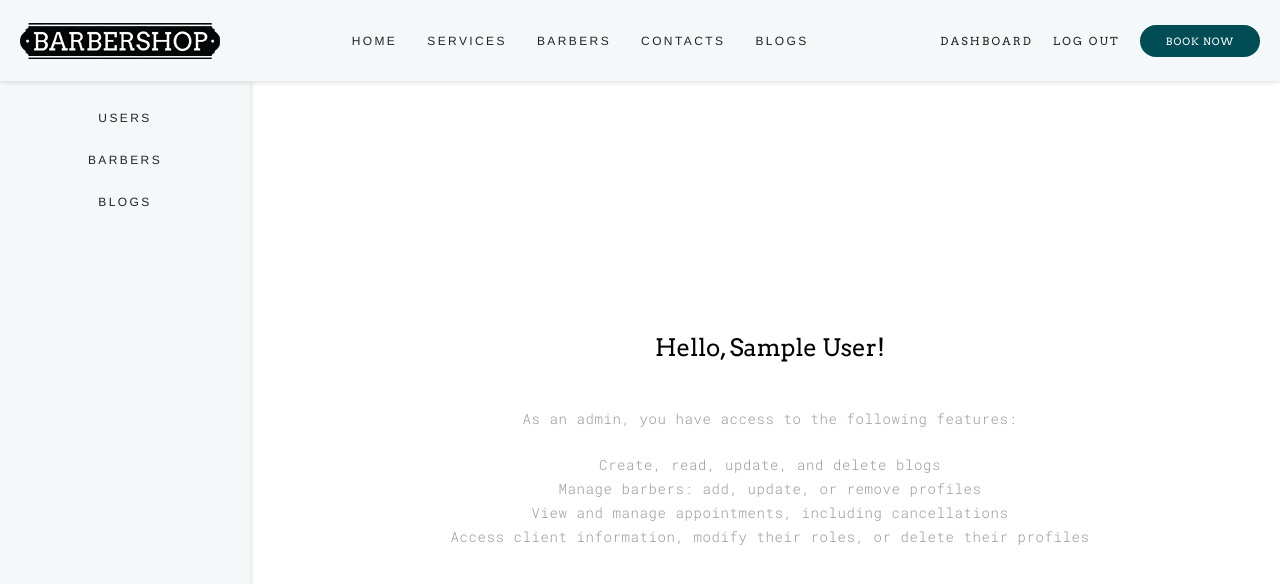
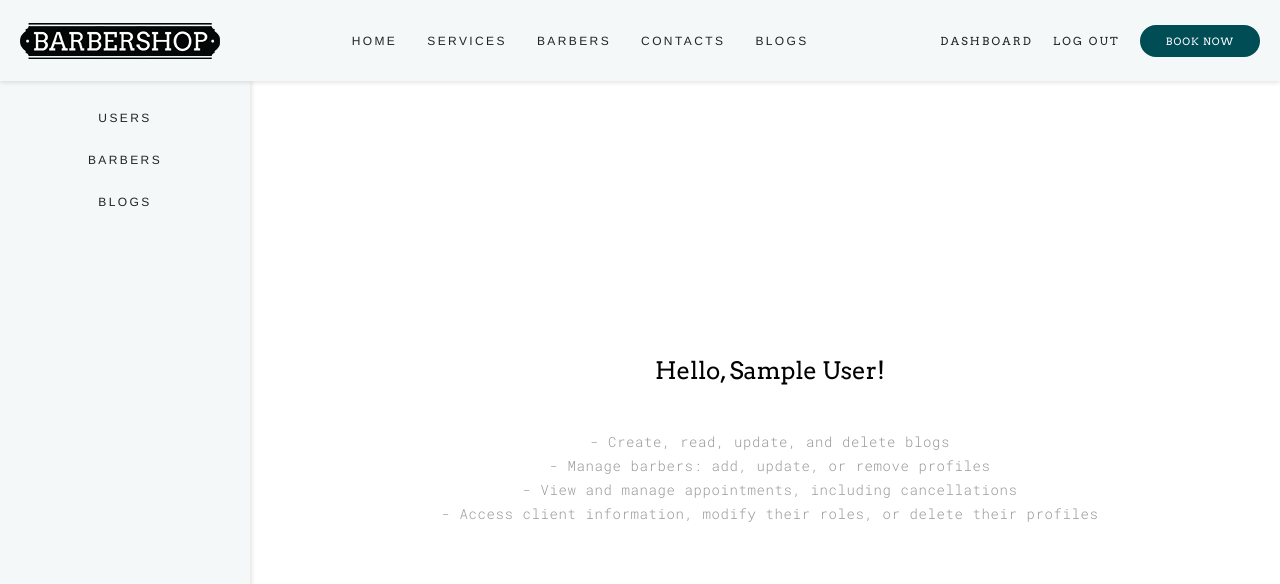
Before and after one commit to kmatsuleva/barbershop, a React (Vite) app: page /dashboard in a window 1280 px wide. Shown: the top 584 px of the page. Built offline with nearby package versions, Linux system fonts and the light colour scheme; no server answers; sample sign-in values are in the browser's storage.

Commit message:
Renamed components

```diff
--- a/src/App.jsx
+++ b/src/App.jsx
@@ -19,7 +19,7 @@ import BlogPost from "./components/blogs/blog-post/BlogPost";
 import Contacts from "./components/contacts/Contacts";
 import Booking from "./components/booking/Booking";
 import Dashboard from "./components/dashboard/Dashboard";
-import StartDashboard from "./components/dashboard/start-dashboard/StartDashboard";
+import WelcomeDashboard from "./components/dashboard/welcome-dashboard/WelcomeDashboard";
 import BarberManagement from "./components/dashboard/admin-dashboard/barbers/BarberManagement";
 import BlogManagement from "./components/dashboard/admin-dashboard/blogs/BlogManagement";
 import UserManagement from "./components/dashboard/admin-dashboard/users/UserManagement";
@@ -61,7 +61,7 @@ function App() {
             <Route element={<PrivatePagesGuard />}>
               <Route path="/booking" element={<Booking />} />
               <Route path="/dashboard" element={<Dashboard />}>
-                <Route index element={<StartDashboard />} />
+                <Route index element={<WelcomeDashboard />} />
                 <Route element={<AdminPagesGuard />}>
                   <Route path="users" element={<UserManagement />} />
                   <Route path="barbers" element={<BarberManagement />} />
--- a/src/components/dashboard/start-dashboard/StartDashboard.jsx
+++ b/src/components/dashboard/welcome-dashboard/WelcomeDashboard.jsx
@@ -1,19 +1,16 @@
 import { useAuth } from "../../../hooks/useAuth";
 
-export default function StartDashboard() {
+export default function WelcomeDashboard() {
   const { user, userRole } = useAuth();
 
   return (
     <>
       <div className="flex flex-col items-center justify-lg-center text-center h-full">
-        <h3 className="mb-3">
-          Hello, {`${user.firstName} ${user.lastName}!`}
-        </h3>
+        <h3 className="mb-3">Hello, {`${user.firstName} ${user.lastName}!`}</h3>
 
         {userRole === "client" ? (
           <>
             <div className="p text-width-medium">
-              <div className="p big">Here are some things you can do:</div>
               <div className="p big">
                 <ul>
                   <li>- Review and manage your appointments</li>
@@ -26,7 +23,10 @@ export default function StartDashboard() {
               <div className="p big">
                 Need help? Contact us on
                 <span>
-                  <a href="mailto:american.barbershop.office@gmail.com" className="inline-block pl-2 link link-primary text-medium">
+                  <a
+                    href="mailto:american.barbershop.office@gmail.com"
+                    className="inline-block pl-2 link link-primary text-medium"
+                  >
                     american.barbershop.office@gmail.com
                   </a>
                 </span>
@@ -36,16 +36,13 @@ export default function StartDashboard() {
         ) : (
           <div className="p text-width-medium">
             <div className="p big">
-              As an admin, you have access to the following features:
-            </div>
-            <div className="p big">
               <ul>
-                <li>Create, read, update, and delete blogs</li>
-                <li>Manage barbers: add, update, or remove profiles</li>
-                <li>View and manage appointments, including cancellations</li>
+                <li>- Create, read, update, and delete blogs</li>
+                <li>- Manage barbers: add, update, or remove profiles</li>
+                <li>- View and manage appointments, including cancellations</li>
                 <li>
-                  Access client information, modify their roles, or delete their
-                  profiles
+                  - Access client information, modify their roles, or delete
+                  their profiles
                 </li>
               </ul>
             </div>
```
